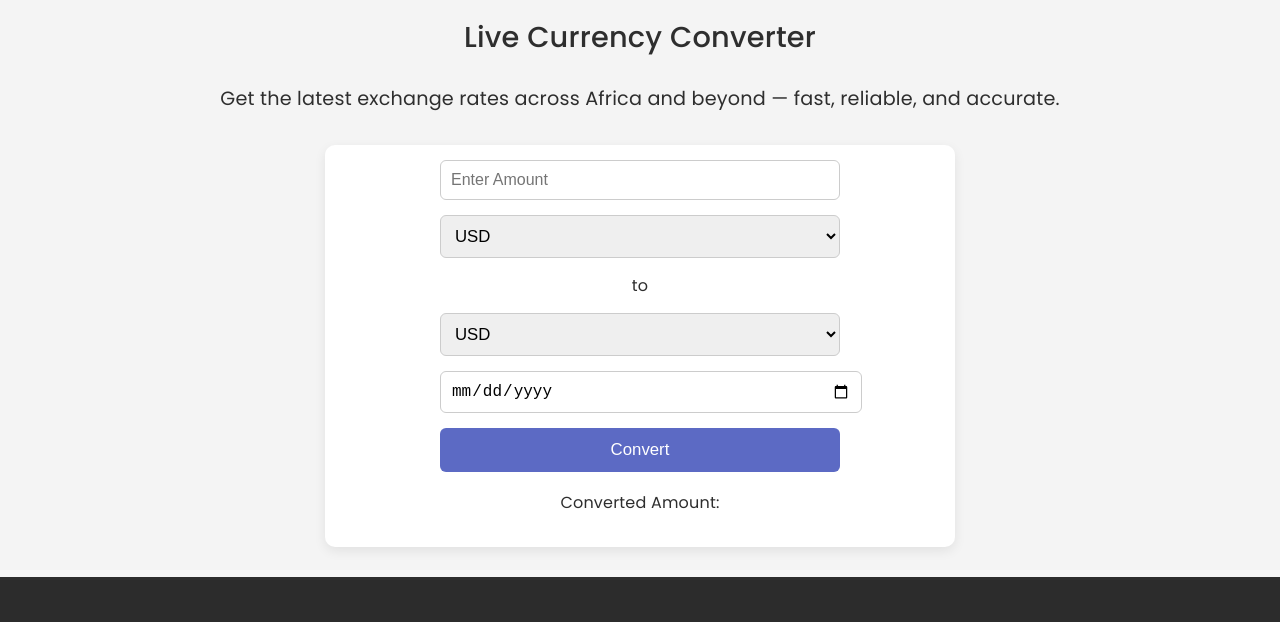
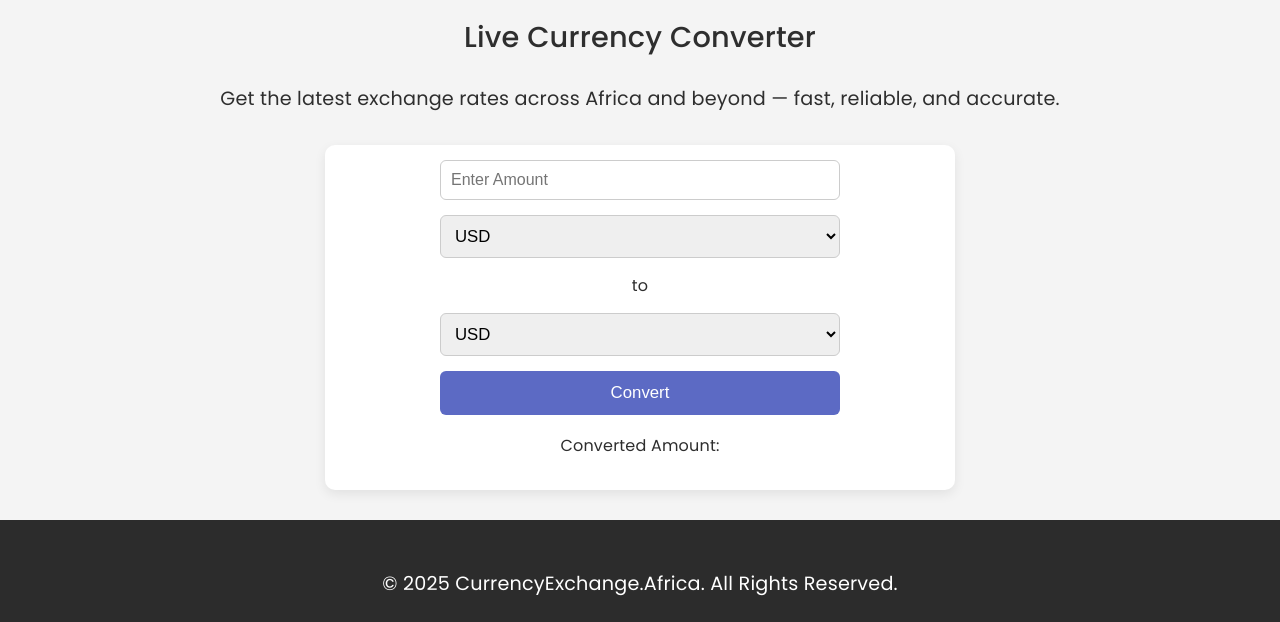
Before and after one commit to ZiadKTS/currency-exchange-africa, a plain HTML site: page live-converter.html in a window 1280 px wide. Shown: the part 104-726 px from the top of the page. Drawn offline with Linux system fonts and the light colour scheme.

Commit message:
Update live-converter.html

```diff
--- a/live-converter.html
+++ b/live-converter.html
@@ -52,7 +52,6 @@
           <option value="GHS">GHS</option>
           <option value="TND">TND</option>
         </select>
-        <input type="date" id="rate-date" required>
         <button type="submit">Convert</button>
       </form>
 
```
